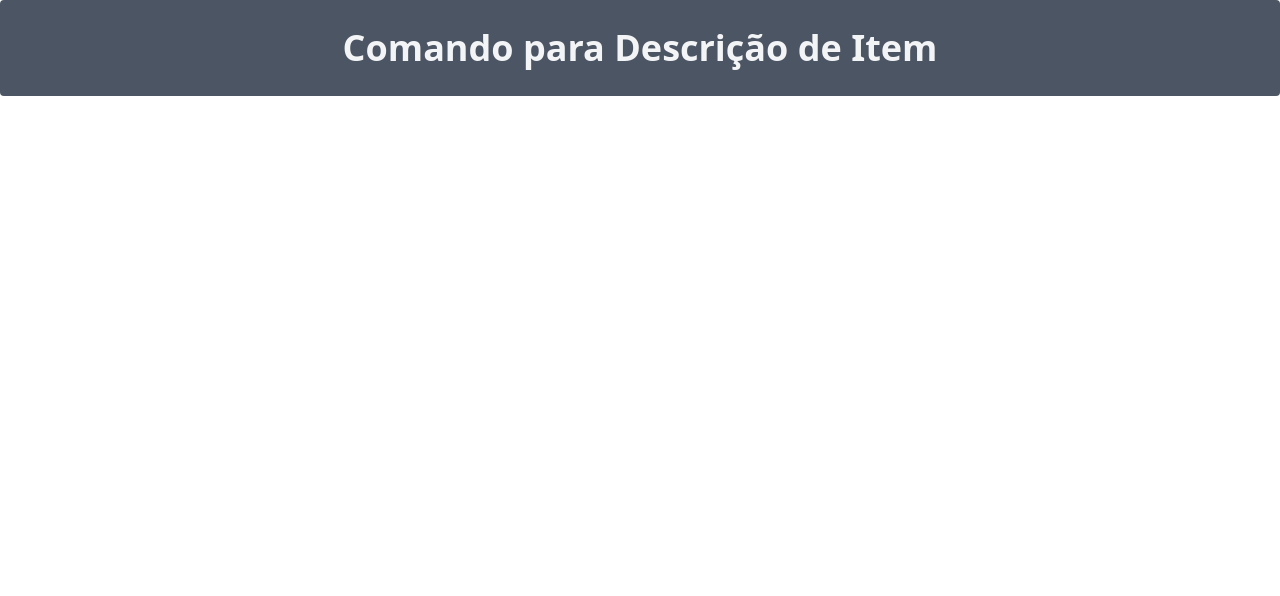
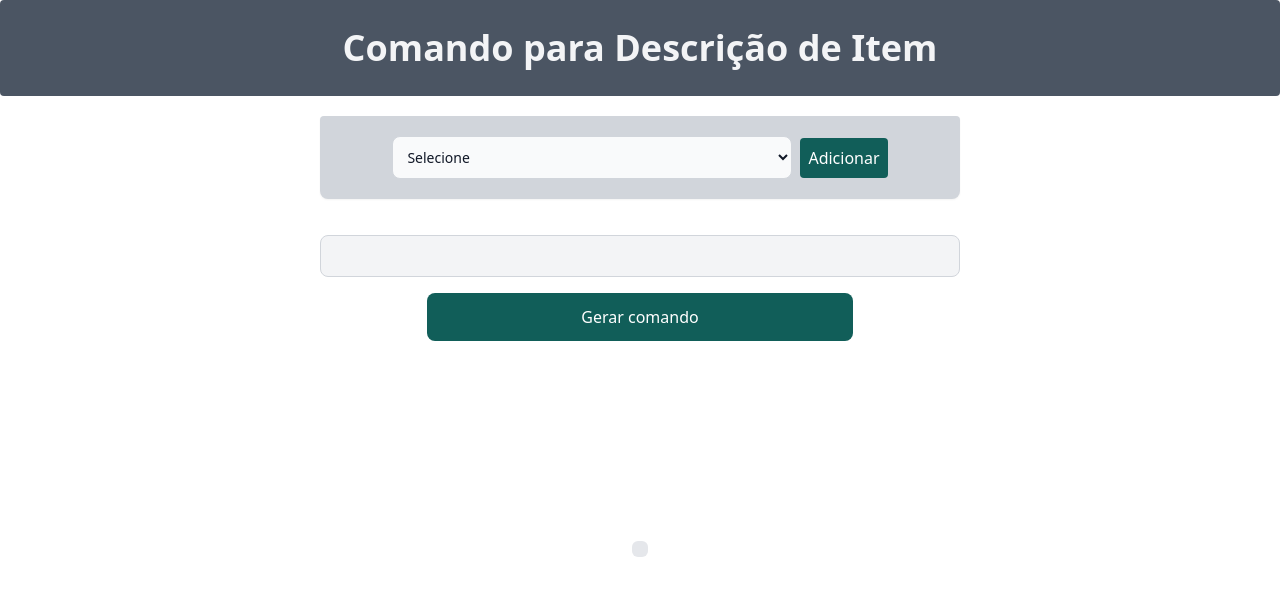
Before and after one commit to daniel-da-rosa/pdani001, a React (Vite) app in the folder pdani-001/: page / in a window 1280 px wide. Shown: the top 596 px of the page. Built offline with nearby package versions, Linux system fonts and the light colour scheme.

Commit message:
configurado
AJustado componentes para rodar no vercel

```diff
--- a/pdani-001/package.json
+++ b/pdani-001/package.json
@@ -10,6 +10,7 @@
     "preview": "vite preview"
   },
   "dependencies": {
+    "clipboard": "^2.0.11",
     "react": "^18.2.0",
     "react-dom": "^18.2.0"
   },
--- a/pdani-001/src/App.jsx
+++ b/pdani-001/src/App.jsx
@@ -1,12 +1,21 @@
-import Header from "./Componentes/Header"
+import { useState, useEffect } from 'react';
+import Header from './Componentes/Header';
+import SelectOpcao from './Componentes/SelectOpcao';
 
 function App() {
+  const [selecionado, setSelecionado] = useState(Array(6).fill(''));
+
+  useEffect(() => {
+
+  }, [selecionado]);
 
   return (
     <>
       <Header />
+      <SelectOpcao selecionado={selecionado} setSelecionado={setSelecionado}/>
+
     </>
-  )
+  );
 }
 
-export default App
+export default App;
--- /dev/null
+++ b/pdani-001/src/Componentes/Comando.jsx
@@ -0,0 +1,129 @@
+/* eslint-disable no-unused-vars */
+/* eslint-disable react/prop-types */
+import React from 'react';
+
+export default function Comando(selecionado) {
+
+
+  const selecaoConvertida = selecionado.map((opcao) => {
+    switch (opcao) {
+      case 'Grupo':
+        return 'v_grupo';
+      case 'SubGrupo':
+        return 'v_subgrupo';
+      case 'Classe':
+        return 'v_classe';
+      case 'Familia':
+        return 'v_familia';
+      case 'Descrição':
+        return 'v_descricao';
+      case 'Versão':
+        return 'v_detalhes';
+      default:
+        return '';
+    }
+  });
+
+
+  const colunas = selecaoConvertida.filter(opcao => opcao !== '').join("||' '||");
+
+  const comando = `
+
+  declare
+
+  v_empresa   number       := :p_1;
+  v_item      varchar2(20) := :p_2;
+  v_versao    varchar2(10) := :p_3;
+  v_retorno   varchar2(2000);
+  v_descricao varchar2(200);
+  v_grupo     varchar2(200);
+  v_subgrupo  varchar2(200);
+  v_classe    varchar2(200);
+  v_familia   varchar2(200);
+  v_detalhes  varchar2(200);
+
+begin
+
+  if v_versao is not null then
+
+      select
+	         regexp_replace(estgrupo.descricao, '^1 PA - ', ''),
+             estclasse.descricao,
+             estsubgrupo.descricao,
+             estfamilia.descricao,
+             estitem.descricao
+        into v_grupo,
+             v_classe,
+             v_subgrupo,
+             v_familia,
+             v_descricao
+        from estitem,
+             estsubgrupo,
+             estclasse,
+             pcpversao,
+             estgrupo,
+             estfamilia
+       where estitem.empresa = estsubgrupo.empresa
+         and estitem.grupo   = estsubgrupo.grupo
+         and estitem.subgrupo = estsubgrupo.codigo
+         and estitem.empresa  = estclasse.empresa(+)
+         and estitem.classe_produto = estclasse.codigo(+)
+         and estitem.empresa = pcpversao.empresa
+         and estitem.codigo  = pcpversao.produto
+         and estgrupo.empresa = estitem.empresa
+  	     and estgrupo.codigo = estitem.grupo
+         and estgrupo.codigo = estsubgrupo.grupo
+         and estitem.empresa = estfamilia.empresa
+         and estitem.familia = estfamilia.codigo
+         and pcpversao.empresa = v_empresa
+         and pcpversao.produto  = v_item
+         and pcpversao.versao = v_versao;
+
+  else
+
+      select regexp_replace(estgrupo.descricao, '^1 PA - ', ''),
+             estclasse.descricao,
+             estsubgrupo.descricao,
+             estfamilia.descricao,
+             estitem.descricao,
+             pcpversao.detalhes
+        into v_grupo,
+             v_classe,
+             v_subgrupo,
+             v_familia,
+             v_descricao,
+             v_detalhes
+        from estitem,
+             estsubgrupo,
+             estclasse,
+             estgrupo,
+             estfamilia,
+             pcpversao
+       where estitem.empresa  = estsubgrupo.empresa
+         and estitem.grupo    = estsubgrupo.grupo
+         and estitem.subgrupo = estsubgrupo.codigo
+         and estitem.empresa  = estclasse.empresa(+)
+         and estitem.classe_produto = estclasse.codigo(+)
+         and estgrupo.empresa = estitem.empresa
+  	     and estgrupo.codigo  = estitem.grupo
+         and estitem.empresa  = estfamilia.empresa
+         and estitem.familia  = estfamilia.codigo
+         and estitem.empresa  = v_empresa
+         and estitem.empresa   = pcpversao.empresa
+         and estitem.codigo   = pcpversao.produto
+         and estitem.codigo   = v_item;
+
+  end if;
+
+  v_retorno := ${colunas};
+  --dbms_output.put_line(v_retorno);
+
+  :p_4 := v_retorno;
+
+
+end;
+
+  `;
+
+  return comando;
+}
--- /dev/null
+++ b/pdani-001/src/Componentes/Erro.jsx
@@ -0,0 +1,14 @@
+import React from 'react'
+
+export default function Erro() {
+  return (
+    <div role="alert" className="flex flex-col items-center">
+        <div className="w-1/4 bg-red-500 text-white font-bold rounded-t px-4 py-2">
+            Atenção!
+        </div>
+        <div className="w-1/4 border border-t-0 border-red-400 rounded-b bg-red-100 px-4 py-3 text-red-700">
+            <p>Você precisa selecionar pelos menos uma opção de descrição!</p>
+  </div>
+</div>
+  )
+}
--- /dev/null
+++ b/pdani-001/src/Componentes/SelectOpcao.jsx
@@ -0,0 +1,79 @@
+import React, { useState } from 'react';
+import Comando from './Comando'; // Importe o componente Comando
+import TextArea from './TextArea';
+import Erro from './Erro';
+
+export default function SelectOpcao() {
+  const opcoes = ['Grupo', 'SubGrupo', 'Classe', 'Familia', 'Descrição', 'Versão'];
+  const [selecionado, setSelecionado] = useState('');
+  const [sequencia, setSequencia] = useState([]);
+  const [comandoSql, setComandoSQL] = useState('');
+  const [mostrarErro, setMostrarErro] = useState(false); // Adicione o estado para mostrar o erro
+
+  const handleSelectChange = (event) => {
+    setSelecionado(event.target.value);
+  };
+
+  const adicionarOpcao = () => {
+    if (selecionado && !sequencia.includes(selecionado)) {
+      const novaSequencia = [...sequencia, selecionado];
+      setSequencia(novaSequencia);
+      setSelecionado('');
+    }
+  };
+
+  const getDisponiveis = () => {
+    return opcoes.filter(opcao => !sequencia.includes(opcao));
+  };
+
+  const handleGerarComando = () => {
+    if (sequencia.length === 0) {
+      setMostrarErro(true); // Define o estado para mostrar o erro
+    } else {
+      setMostrarErro(false); // Se houver opções selecionadas, esconde o erro
+      const comandoGerado = Comando(sequencia);
+      setComandoSQL(comandoGerado);
+    }
+  };
+
+  return (
+    <>
+    {mostrarErro && <Erro></Erro>} {/* Renderiza o componente Erro se mostrarErro for true */}
+    <form className="flex flex-col items-center justify-center">
+      <div className="flex items-center justify-center w-1/2 shadow-sm rounded m-5 p-5 bg-gray-300 rounded-b-lg">
+        <select
+          className="bg-gray-50 border border-gray-300 text-gray-900 text-sm rounded-lg focus:ring-blue-500 focus:border-blue-500 block w-2/3 p-2.5"
+          value={selecionado}
+          onChange={handleSelectChange}
+        >
+          <option value="">Selecione</option>
+          {getDisponiveis().map(opcao => (
+            <option key={opcao} value={opcao}>{opcao}</option>
+          ))}
+        </select>
+        <button
+          type="button"
+          className="ml-2 bg-teal-800 text-white p-2 rounded hover:bg-teal-700"
+          onClick={adicionarOpcao}
+        >
+          Adicionar
+        </button>
+      </div>
+      <input
+        type="text"
+        className="mt-4 p-2 border border-gray-300 rounded-lg bg-gray-100 w-1/2"
+        value={sequencia.join(', ')}
+        readOnly
+      />
+      <button
+        type="button"
+        className="w-1/3 bg-teal-800 text-white p-3 rounded-lg hover:bg-teal-700 mt-4"
+        onClick={handleGerarComando}
+      >
+        Gerar comando
+      </button>
+    </form>
+    <TextArea comandoSQL={comandoSql}></TextArea>
+    </>
+  );
+}
--- /dev/null
+++ b/pdani-001/src/Componentes/TextArea.jsx
@@ -0,0 +1,46 @@
+/* eslint-disable react/prop-types */
+/* eslint-disable no-unused-vars */
+// eslint-disable-next-line no-unused-vars
+import React, { useRef, useEffect } from 'react';
+import ClipboardJS from 'clipboard';
+
+export default function TextArea({ comandoSQL }) {
+  console.log('*',comandoSQL);
+  const textAreaRef = useRef(null);
+  const clipboard = useRef(null);
+  const comandoGeradoNotNull = comandoSQL.trim() !== '';
+
+  useEffect(() => {
+    clipboard.current = new ClipboardJS('.copy-button', {
+      text: () => document.getElementById('comando').innerText
+    });
+
+    clipboard.current.on('success', () => {
+      console.log('Copiado com sucesso!');
+    });
+
+    return () => {
+      if (clipboard.current) {
+        clipboard.current.destroy();
+      }
+    };
+  }, []);
+
+  // Use o estado comandoSQL para exibir o comando SQL dentro do elemento <code>
+  return (
+    <div className="flex flex-col items-center justify-center h-[400px]">
+      <pre className="mt-4 p-2 bg-gray-200 rounded-md overflow-auto">
+        <code id="comando">{comandoSQL}</code>
+      </pre>
+      {comandoGeradoNotNull &&(
+        <button
+          className="hover:bg-teal-700 bg-teal-900 text-white font-bold py-2 px-4 rounded mt-4 copy-button"
+        >
+          Copiar SQL
+        </button>
+
+      )}
+
+    </div>
+  );
+}
```
Also changed, not shown: 2 other files (tests, documents, lock files or other folders).
